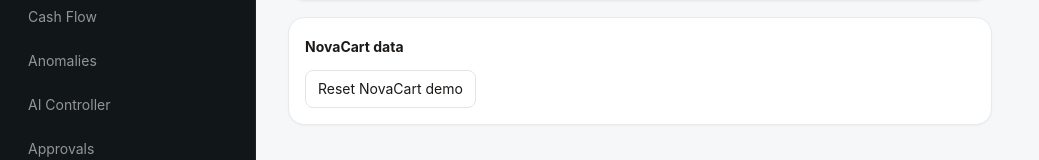
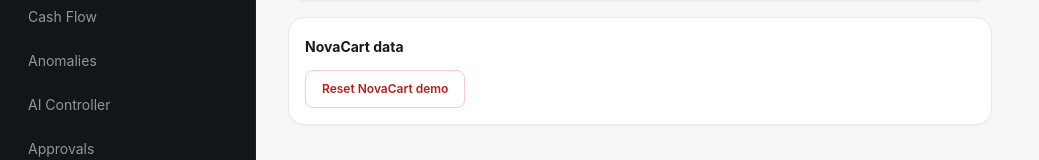
Before and after one commit to nexline-01xA/FinPilot-AI, a Next.js app in the folder frontend/: page /settings in a window 1280 px wide. Shown: the part 291-451 px from the top of the page, without its empty margins (0-1039 px from the left). Built offline with nearby package versions, Linux system fonts and the light colour scheme.

Commit message:
ui: clarify destructive demo reset control

```diff
--- a/frontend/components/DemoResetButton.tsx
+++ b/frontend/components/DemoResetButton.tsx
@@ -1,26 +1,14 @@
 'use client';
 
-import { useState } from 'react';
-import { api } from '@/lib/api';
+import {useState} from 'react';
+import {api} from '@/lib/api';
 
-export default function DemoResetButton() {
-  const [status, setStatus] = useState('');
-
-  return (
-    <button
-      onClick={async () => {
-        setStatus('Resetting…');
-        try {
-          await api.reset();
-          setStatus('Reset complete. Refresh pages.');
-        } catch (error) {
-          setStatus(String(error));
-        }
-      }}
-      className="rounded-lg border border-paper-200 px-3 py-2 text-sm"
-    >
-      Reset NovaCart demo
-      {status && <span className="ml-2 text-xs text-ink-600">{status}</span>}
-    </button>
-  );
+export default function DemoResetButton(){
+  const[status,setStatus]=useState('');
+  const[busy,setBusy]=useState(false);
+  async function reset(){setBusy(true);setStatus('Resetting deterministic dataset…');try{await api.reset();setStatus('Reset complete. Refresh any open finance views.')}catch(error){setStatus(String(error))}finally{setBusy(false)}}
+  return <div>
+    <button disabled={busy} onClick={reset} className="rounded-lg border border-red-200 bg-white px-4 py-2.5 text-xs font-semibold text-red-700 transition hover:bg-red-50 disabled:opacity-50">{busy?'Resetting…':'Reset NovaCart demo'}</button>
+    {status&&<div className="mt-2 text-[11px] leading-5 text-ink-600">{status}</div>}
+  </div>
 }
```
